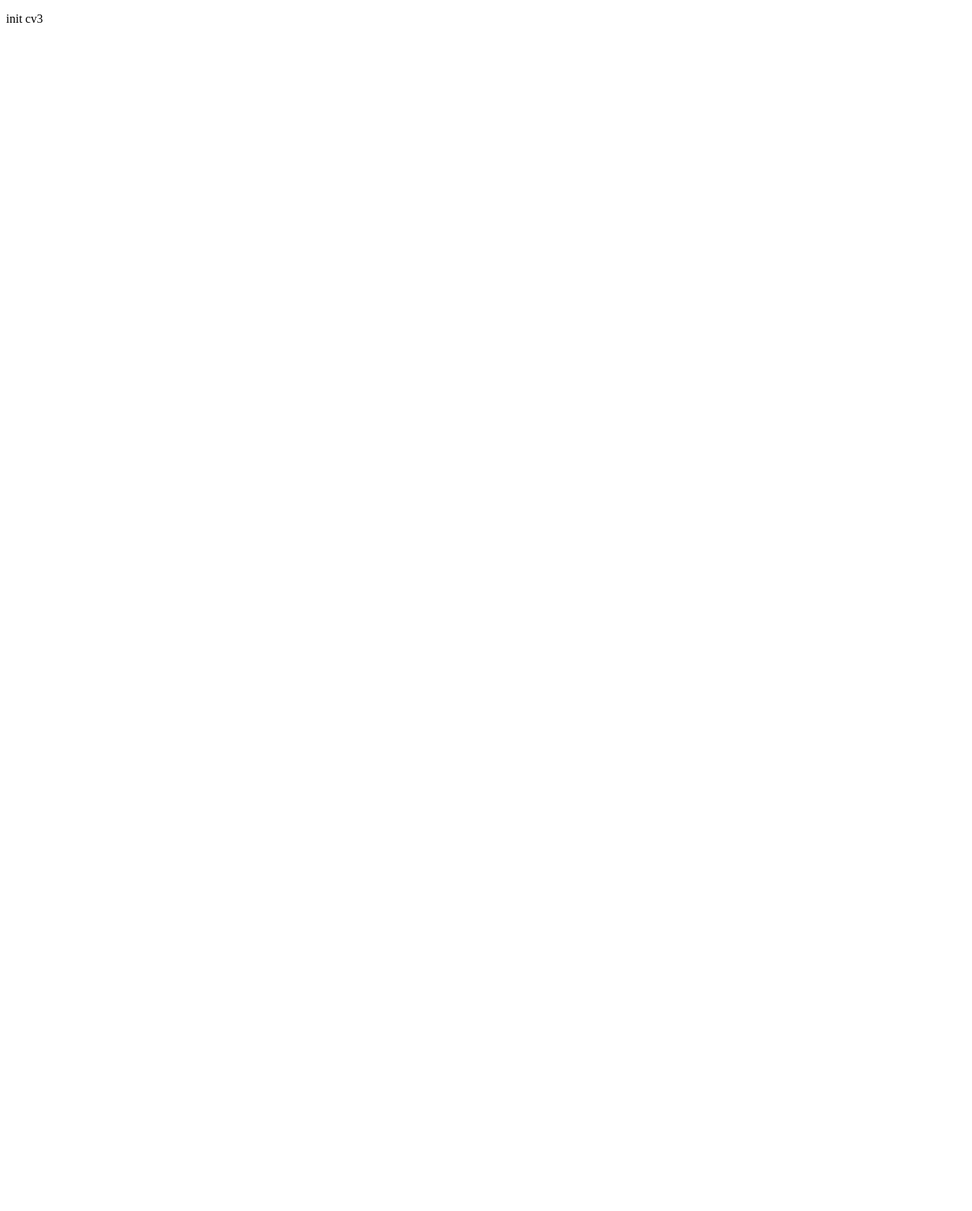
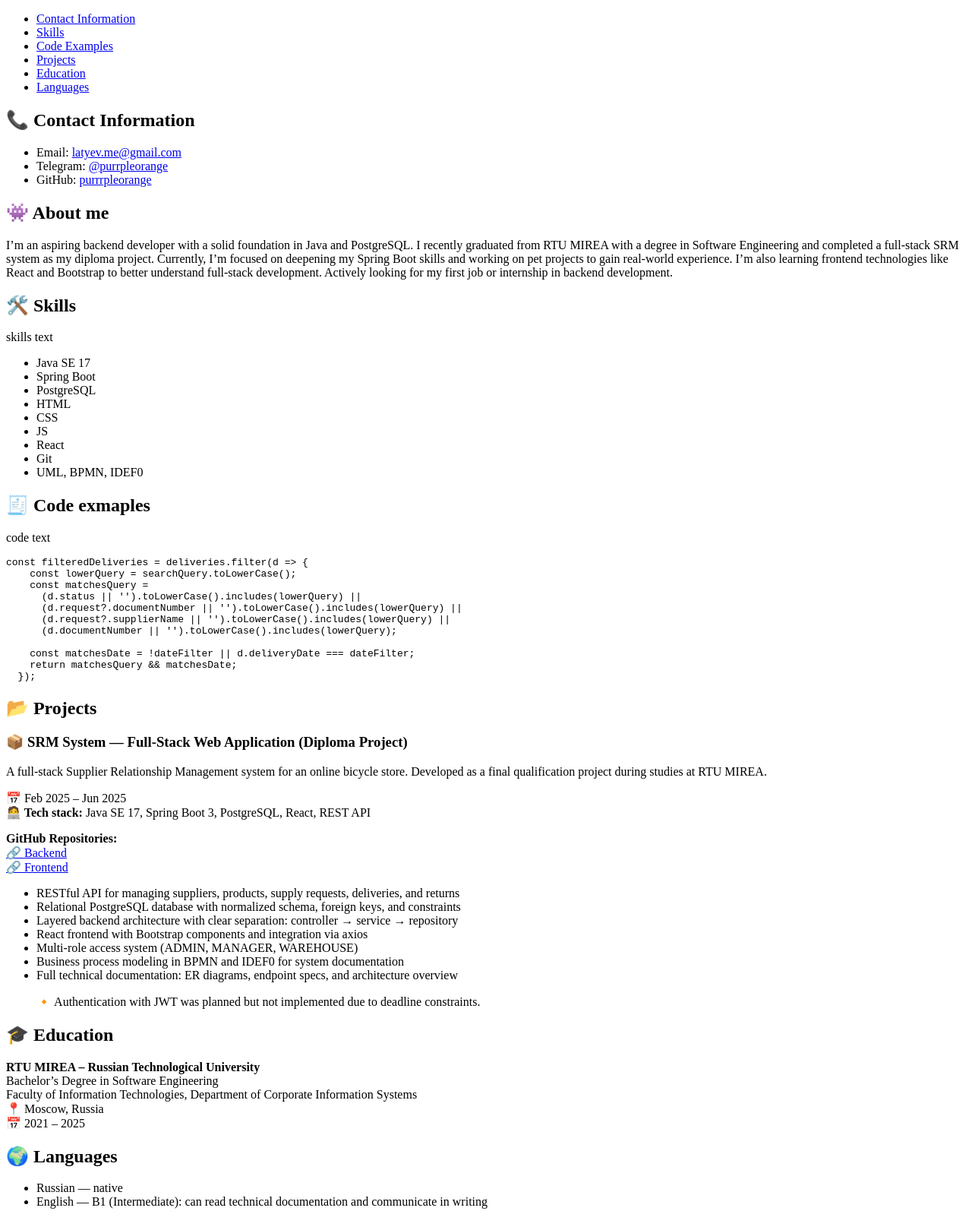
Before and after one commit to PurrrpleOrange/rsschool-cv, a plain HTML site: page index.html in a window 1280 px wide. Shown: the top 1594 px of the page at 76% size. Before the commit the page ends 800 px from the top, so only its background shows below. Drawn offline with Linux system fonts and the light colour scheme.

Commit message:
feat: add content in index.html

```diff
--- a/index.html
+++ b/index.html
@@ -6,6 +6,108 @@
     <title>Document</title>
 </head>
 <body>
-    <p>init cv3</p>
+    <header>
+        <nav>
+            <ul>
+                <li><a href="#contact">Contact Information</a></li>
+                <li><a href="#skills">Skills</a></li>
+                <li><a href="#code">Code Examples</a></li>
+                <li><a href="#projects">Projects</a></li>
+                <li><a href="#education">Education</a></li>
+                <li><a href="#languages">Languages</a></li>
+            </ul>
+        </nav>
+    </header>
+
+    <main>
+         <section class="contact" id="contact">
+            <h2>📞 Contact Information</h2>
+            <ul>
+                <li>Email: <a href="mailto:latyev.me@gmail.com">latyev.me@gmail.com</a></li>
+                <li>Telegram: <a href="https://t.me/purrpleorange">@purrpleorange</a></li>
+                <li>GitHub: <a href="https://github.com/purrrpleorange">purrrpleorange</a></li>
+            </ul>
+         </section>
+        <section class="about-me">
+            <h2>👾 About me</h2>
+            <p>I’m an aspiring backend developer with a solid foundation in Java and PostgreSQL. I recently graduated from RTU MIREA with a degree in Software
+            Engineering and completed a full-stack SRM system as my diploma project. Currently, I’m focused on deepening my Spring Boot skills and working on
+            pet projects to gain real-world experience. I’m also learning frontend technologies like React and Bootstrap to better understand full-stack development.
+            Actively looking for my first job or internship in backend development.</p>
+        </section>
+        <section class="skills" id="skills">
+            <h2>🛠️ Skills</h2>
+            <p>skills text</p>
+            <ul>
+                <li>Java SE 17</li>
+                <li>Spring Boot</li>
+                <li>PostgreSQL</li>
+                <li>HTML</li>
+                <li>CSS</li>
+                <li>JS</li>
+                <li>React</li>
+                <li>Git</li>
+                <li>UML, BPMN, IDEF0</li>
+            </ul>
+        </section>
+        <section class="code-example" id="code">
+            <h2>🧾 Code exmaples</h2>
+            <p>code text</p>
+            <pre><code>const filteredDeliveries = deliveries.filter(d => {
+    const lowerQuery = searchQuery.toLowerCase();
+    const matchesQuery =
+      (d.status || '').toLowerCase().includes(lowerQuery) ||
+      (d.request?.documentNumber || '').toLowerCase().includes(lowerQuery) ||
+      (d.request?.supplierName || '').toLowerCase().includes(lowerQuery) ||
+      (d.documentNumber || '').toLowerCase().includes(lowerQuery);
+
+    const matchesDate = !dateFilter || d.deliveryDate === dateFilter;
+    return matchesQuery && matchesDate;
+  });</code></pre>
+        </section>
+        <section class="projects" id="projects">
+            <h2>📂 Projects</h2>
+                <h3>📦 SRM System — Full-Stack Web Application (Diploma Project)</h3>
+                <p>A full-stack Supplier Relationship Management system for an online bicycle store. Developed as a final qualification project during studies at RTU MIREA.</p>
+                <p><strong>📅</strong> Feb 2025 – Jun 2025<br>
+                    <strong>🧑‍💻 Tech stack:</strong> Java SE 17, Spring Boot 3, PostgreSQL, React, REST API</p>
+                <p><strong>GitHub Repositories:</strong><br>
+                    <a href="https://github.com/PurrrpleOrange/srm-backend"> 🔗 Backend</a><br>
+                    <a href="https://github.com/PurrrpleOrange/srm-frontend">🔗 Frontend</a>
+                </p>
+                <ul>
+                    <li>RESTful API for managing suppliers, products, supply requests, deliveries, and returns</li>
+                    <li>Relational PostgreSQL database with normalized schema, foreign keys, and constraints</li>
+                    <li>Layered backend architecture with clear separation: controller → service → repository</li>
+                    <li>React frontend with Bootstrap components and integration via axios</li>
+                    <li>Multi-role access system (ADMIN, MANAGER, WAREHOUSE)</li>
+                    <li>Business process modeling in BPMN and IDEF0 for system documentation</li>
+                    <li>Full technical documentation: ER diagrams, endpoint specs, and architecture overview</li>
+                </ul>
+                <blockquote>🔸 Authentication with JWT was planned but not implemented due to deadline constraints.</blockquote>
+        </section>
+         <section class="education" id="education">
+            <h2>🎓 Education</h2>
+            <p><strong>RTU MIREA – Russian Technological University</strong>
+            <br>
+            Bachelor’s Degree in Software Engineering<br>
+            Faculty of Information Technologies, Department of Corporate Information Systems
+            <br>
+            📍 Moscow, Russia<br>
+            📅 2021 – 2025</p>
+         </section>
+        <section class="languages" id="languages">
+            <h2>🌍 Languages</h2>
+            <ul>
+                <li>Russian — native</li>
+                <li>English — B1 (Intermediate): can read technical documentation and communicate in writing</li>
+            </ul>
+        </section>
+    </main>
+
+    <footer>
+        <p>© 2025 Akhmat Latyev</p>
+        <img src="https://raw.githubusercontent.com/rolling-scopes-school/tasks/b26a2d42335feffe9cfc3d73accdf61e420917da/tasks/cv/rs-school-logo.svg" alt="rs-school-logo">
+    </footer>
 </body>
 </html>
```
